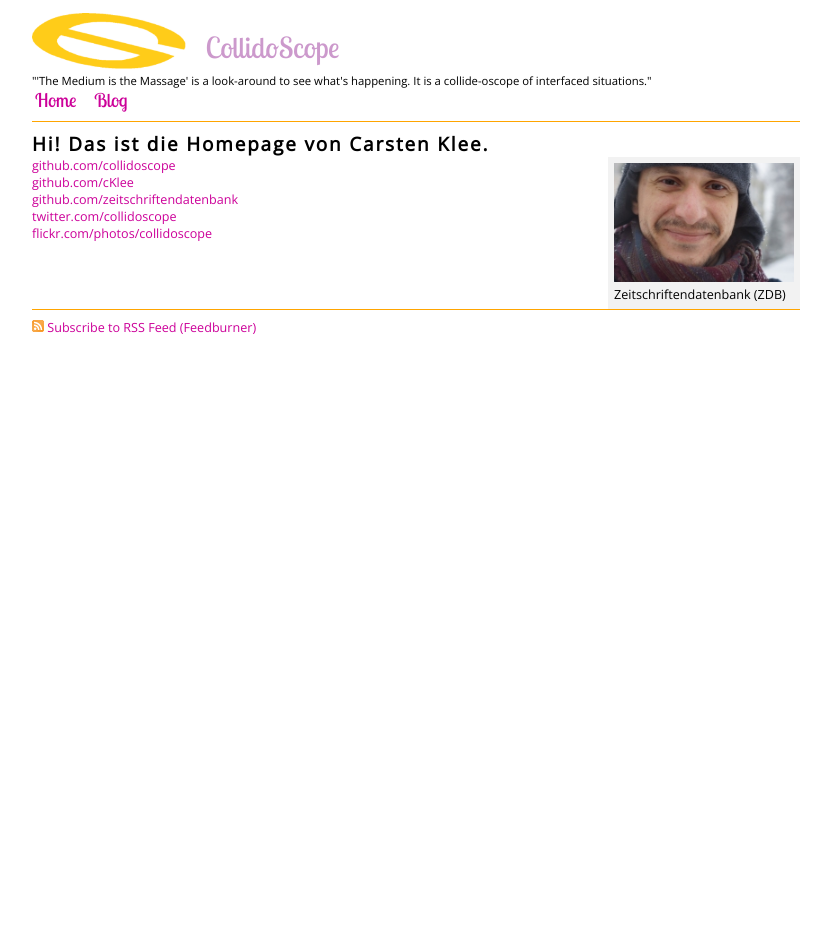
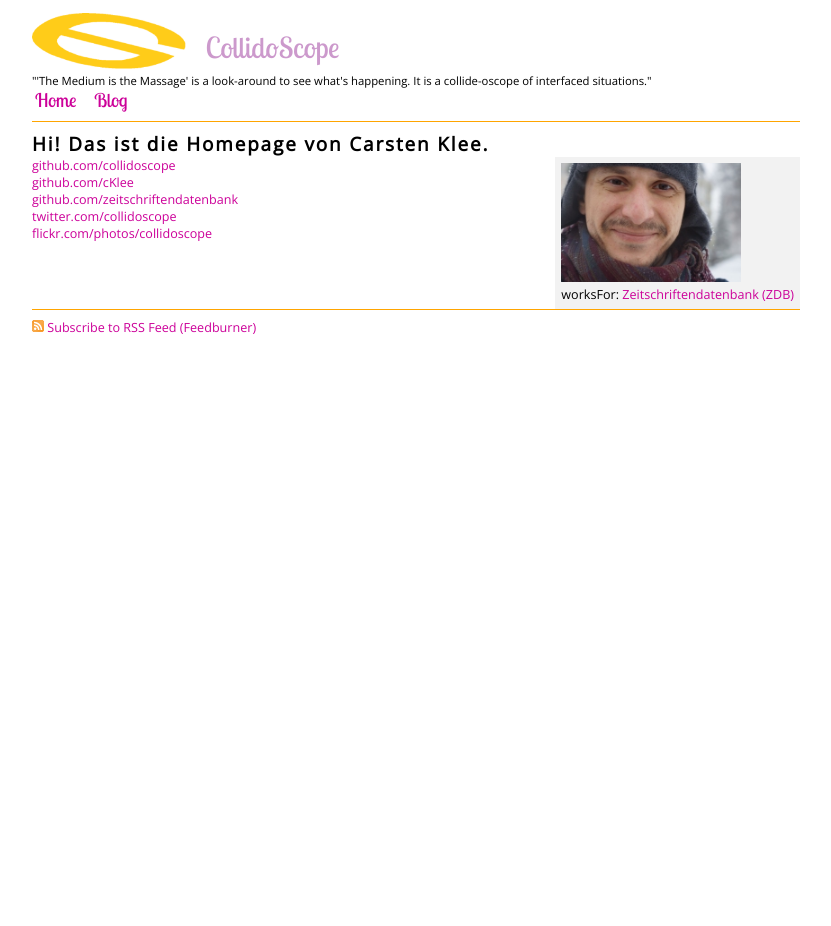
Before and after one commit to collidoscope/collidoscope.github.com, a Jekyll site: the page built from index.html, in a window 1280 px wide. Shown: the whole page, without its empty margins (224-1055 px from the left). Built offline with Jekyll 4.4.1, drawn with Linux system fonts in a browser that asks for light colours; some web fonts are replaced; Markdown is read by kramdown in place of the engine named in the settings.

Commit message:
Updated.

```diff
--- a/index.html
+++ b/index.html
@@ -8,7 +8,7 @@ show: true
       <h2>Hi! Das ist die Homepage von <span itemprop="name">Carsten Klee</span>.</h2>
 	<div class="contact">
       <div id="photo"><img id="me" itemprop="image" src="images/me.jpg"/></div>
-      <span itemprop="worksFor" itemscope itemtype="http://schema.org/Organization"><span itemprop="name">Zeitschriftendatenbank (ZDB)</span></span>
+      worksFor: <span itemprop="worksFor" itemscope itemtype="http://schema.org/Organization"><a href="http://www.zeitschriftendatenbank.de" itemprop="url name">Zeitschriftendatenbank (ZDB)</a></span><br/>
     </div><!-- end contact -->
     <div id="links">
       <p>
```
